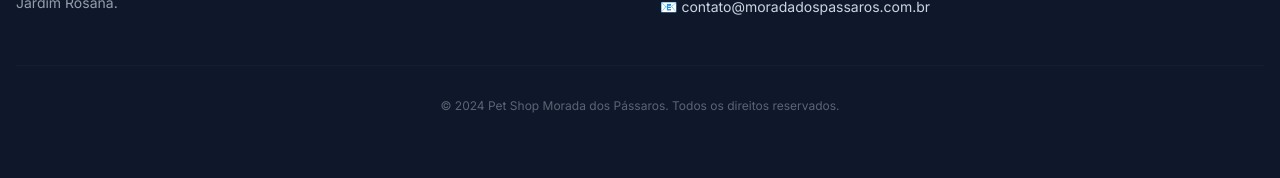
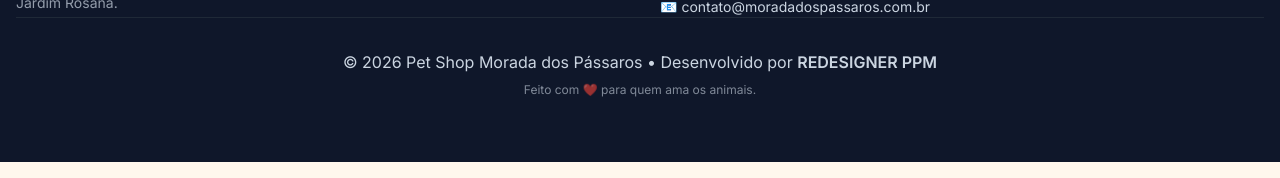
Before and after one commit to luccam28/morada-dos-passaros, a plain HTML site: page index.html in a window 1280 px wide. Shown: the part 4904-5082 px from the top of the page. Drawn offline with nearby package versions, Linux system fonts and the light colour scheme.

Commit message:
Update index.html
update

```diff
--- a/index.html
+++ b/index.html
@@ -620,9 +620,14 @@
                 </div>
             </div>
         </div>
-        <div class="max-w-7xl mx-auto text-center mt-12 pt-8 border-t border-slate-800 text-xs opacity-40">
-            &copy; 2024 Pet Shop Morada dos Pássaros. Todos os direitos reservados.
-        </div>
+        <div class="border-t border-gray-800 pt-8 text-center">
+        <p class="mb-2 text-sm sm:text-base">
+          © 2026 Pet Shop Morada dos Pássaros •
+          Desenvolvido por
+          <a href="https://redesigner.com.br" target="_blank" rel="noopener noreferrer" class="text-brandYellow hover:underline font-semibold">REDESIGNER PPM</a>
+        </p>
+        <p class="text-xs opacity-60">Feito com ❤️ para quem ama os animais.</p>
+      </div>
     </footer>
 
     <div id="lgpd-modal" class="fixed bottom-0 left-0 w-full z-50 p-4 hidden">
```
